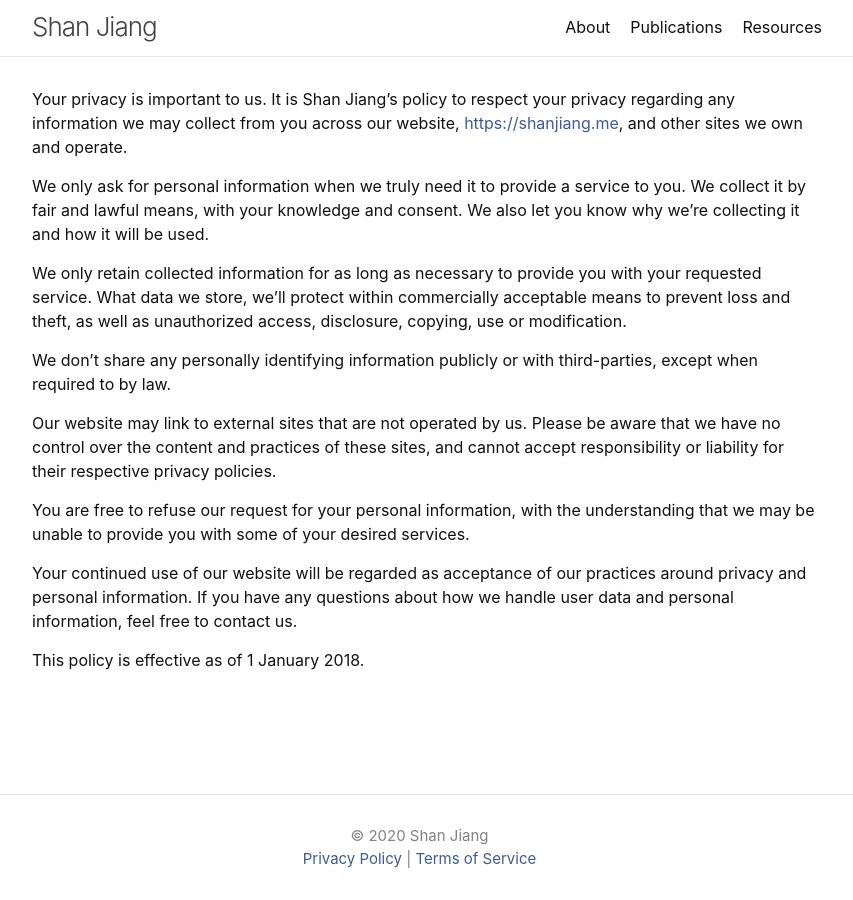
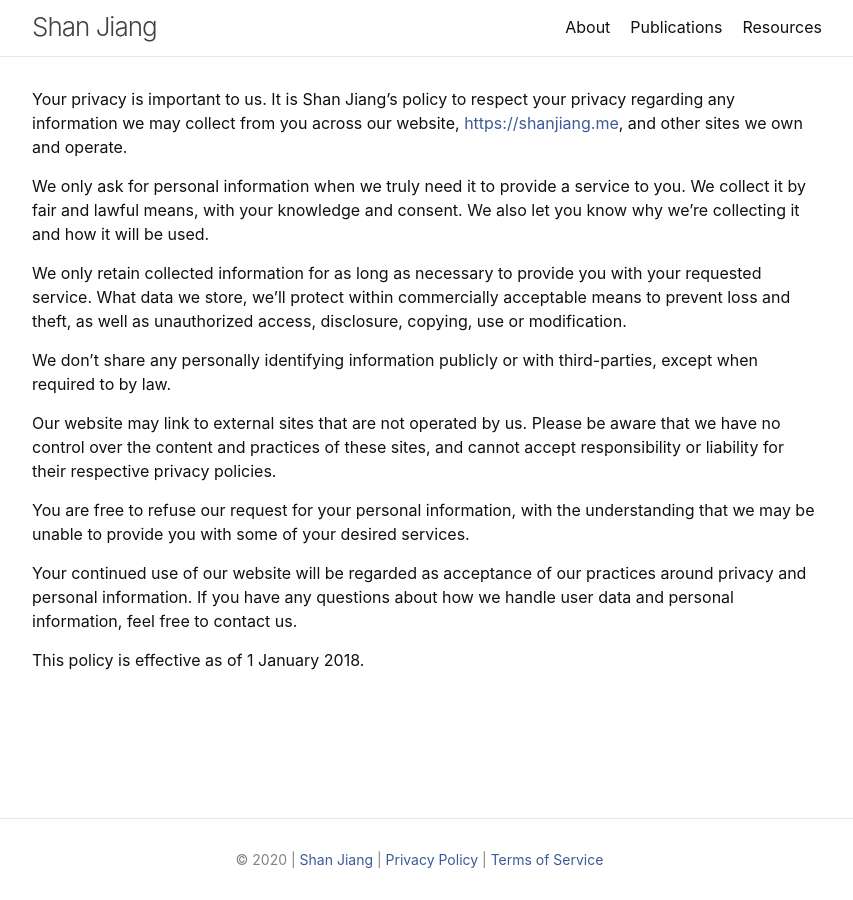
Before and after one commit to printfoo/printfoo.github.io, a Jekyll site: the page built from privacy.md, in a window 1280 px wide. Shown: the whole page, without its empty margins (213-1066 px from the left). Built offline with Jekyll 4.4.1, drawn with Linux system fonts in a browser that asks for light colours.

Commit message:
minor edits

```diff
--- a/_includes/footer.html
+++ b/_includes/footer.html
@@ -6,8 +6,7 @@
     <!-- <h2 class="footer-heading">{{ site.title | escape }}</h2> -->
 
     <div class="footer-col-wrapper">
-<center> &copy; 2020 Shan Jiang </center>
-<center> <a href="https://shanjiang.me/privacy">Privacy Policy</a> | <a href="https://shanjiang.me/tos">Terms of Service</a> </center>
+&copy; 2020 | <a href="/">Shan Jiang</a> | <a href="/privacy">Privacy Policy</a> | <a href="/tos">Terms of Service</a>
 <!--
       <div class="footer-col footer-col-1">
         <ul class="contact-list">
--- a/_sass/minima/_layout.scss
+++ b/_sass/minima/_layout.scss
@@ -142,6 +142,7 @@
   color: $grey-color;
   margin-left: -$spacing-unit / 2;
   text-align: center;
+  font-size: $small-font-size;
   @extend %clearfix;
 }
 
```
